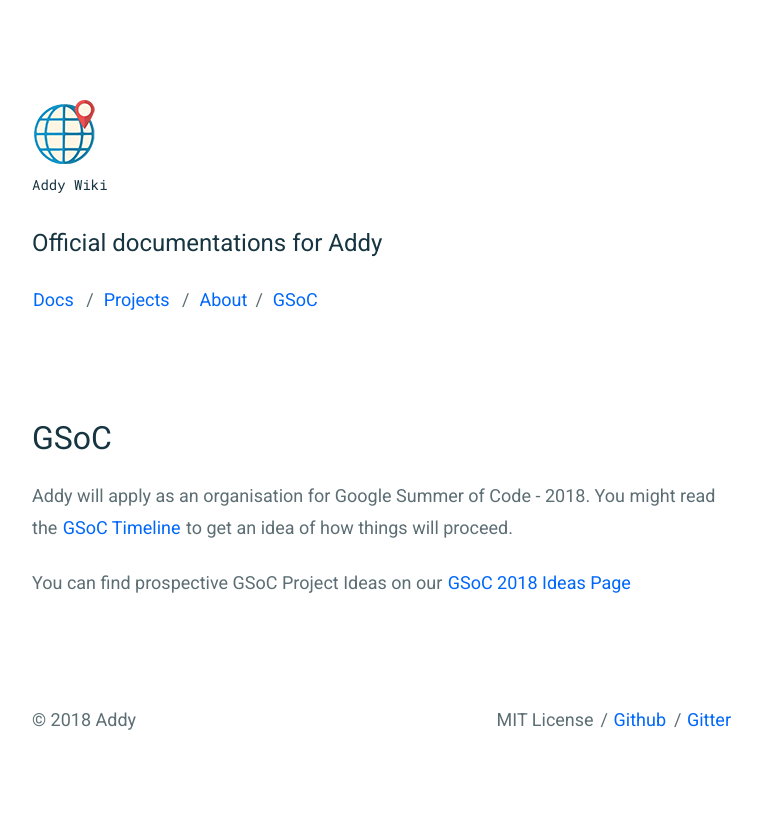
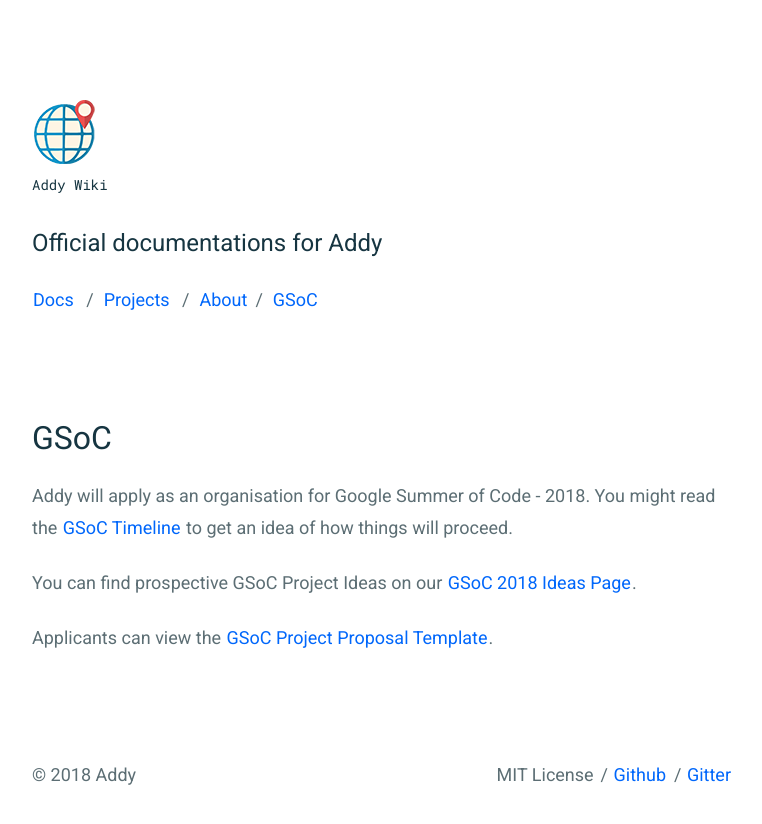
Before and after one commit to addy-org/Wiki, a Jekyll site: the page built from _pages/gsoc.md, in a window 1280 px wide. Shown: the top 824 px of the page, without its empty margins (258-1020 px from the left). Built offline with Jekyll 4.4.1, drawn with Linux system fonts in a browser that asks for light colours.

Commit message:
gsoc.md: Add GSoc Proposal Link
Also change to relative links for better navigation

```diff
--- a/_pages/gsoc.md
+++ b/_pages/gsoc.md
@@ -6,4 +6,6 @@ permalink: /gsoc/
 ---
 Addy will apply as an organisation for Google Summer of Code - 2018. You might read the [GSoC Timeline](https://developers.google.com/open-source/gsoc/timeline) to get an idea of how things will proceed.
 
-You can find prospective GSoC Project Ideas on our [GSoC 2018 Ideas Page](https://addy.wiki/gsoc-ideas/)
+You can find prospective GSoC Project Ideas on our [GSoC 2018 Ideas Page](../gsoc-ideas/).
+
+Applicants can view the [GSoC Project Proposal Template](../gsoc-proposal/).
```
